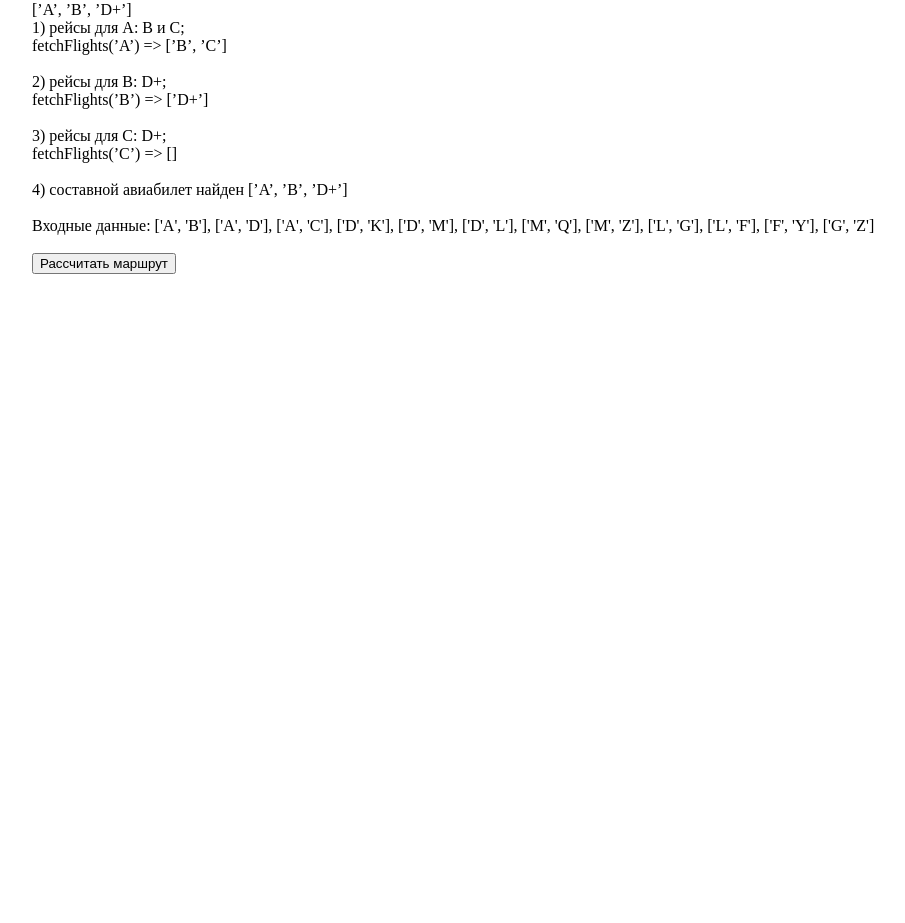
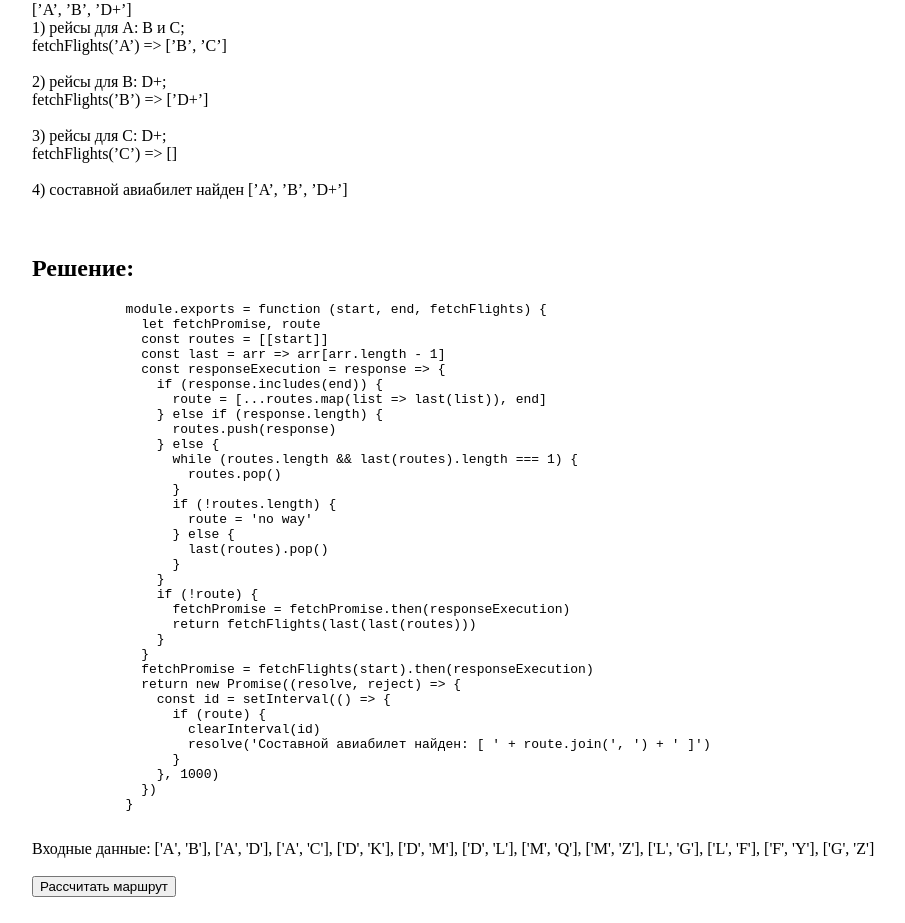
Before and after one commit to vito2005/YandexCompetition, a plain HTML site: page B/B.html in a window 1280 px wide. Shown: the part 511-1434 px from the top of the page, without its empty margins (108-1013 px from the left). Before the commit the page ends 811 px from the top, so only its background shows below. Drawn offline with Linux system fonts and the light colour scheme.

Commit message:
add exercise B

```diff
--- a/B/B.html
+++ b/B/B.html
@@ -60,7 +60,44 @@
 
     fetchFlights(’C’) => [] <br><br>
     4) составной авиабилет найден [’A’, ’B’, ’D+’] <br>
-    <br>
+    <br><br>
+    <h2>Решение: </h2>
+        <pre>
+            module.exports = function (start, end, fetchFlights) {
+              let fetchPromise, route
+              const routes = [[start]]
+              const last = arr => arr[arr.length - 1]
+              const responseExecution = response => {
+                if (response.includes(end)) {
+                  route = [...routes.map(list => last(list)), end]
+                } else if (response.length) {
+                  routes.push(response)
+                } else {
+                  while (routes.length && last(routes).length === 1) {
+                    routes.pop()
+                  }
+                  if (!routes.length) {
+                    route = 'no way'
+                  } else {
+                    last(routes).pop()
+                  }
+                }
+                if (!route) {
+                  fetchPromise = fetchPromise.then(responseExecution)
+                  return fetchFlights(last(last(routes)))
+                }
+              }
+              fetchPromise = fetchFlights(start).then(responseExecution)
+              return new Promise((resolve, reject) => {
+                const id = setInterval(() => {
+                  if (route) {
+                    clearInterval(id)
+                    resolve('Составной авиабилет найден: [ ' + route.join(', ') + ' ]')
+                  }
+                }, 1000)
+              })
+            }
+        </pre>
     <span>Входные данные:   ['A', 'B'],
     ['A', 'D'],
     ['A', 'C'],
@@ -72,8 +109,7 @@
     ['L', 'G'],
     ['L', 'F'],
     ['F', 'Y'],
-    ['G', 'Z']</span>
-    <br><br>
+    ['G', 'Z']</span><br><br>
     <button onclick="findRoute('A', 'Z', fetchFlights).then(result => document.getElementById('result').innerHTML = result)">Рассчитать маршрут</button>
     <br><br>
     <div id="result"></div>
```
